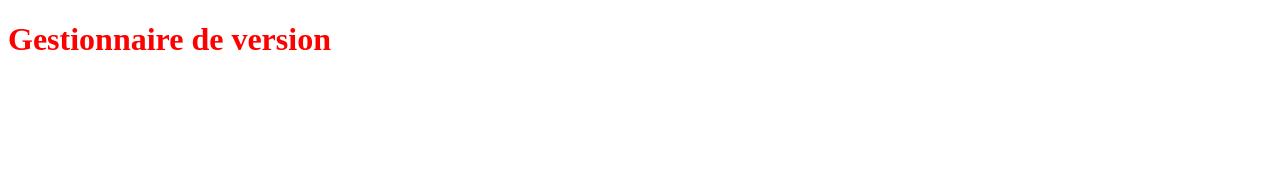
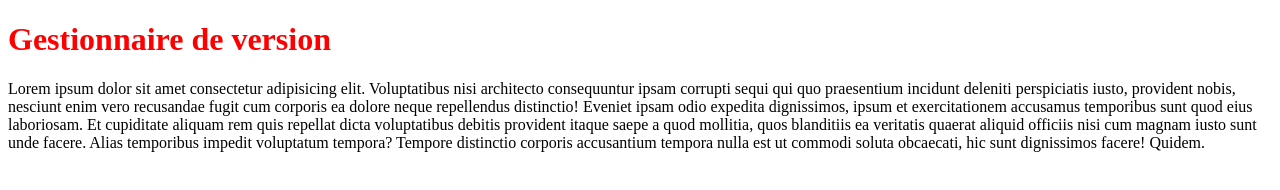
Before and after one commit to ysimard94/web1, a plain HTML site: page index.html in a window 1280 px wide. Drawn offline with Linux system fonts and the light colour scheme.

Commit message:
Ajout d'un paragraphe

```diff
--- a/index.html
+++ b/index.html
@@ -9,5 +9,6 @@
 </head>
 <body>
     <h1>Gestionnaire de version</h1>
+    <p>Lorem ipsum dolor sit amet consectetur adipisicing elit. Voluptatibus nisi architecto consequuntur ipsam corrupti sequi qui quo praesentium incidunt deleniti perspiciatis iusto, provident nobis, nesciunt enim vero recusandae fugit cum corporis ea dolore neque repellendus distinctio! Eveniet ipsam odio expedita dignissimos, ipsum et exercitationem accusamus temporibus sunt quod eius laboriosam. Et cupiditate aliquam rem quis repellat dicta voluptatibus debitis provident itaque saepe a quod mollitia, quos blanditiis ea veritatis quaerat aliquid officiis nisi cum magnam iusto sunt unde facere. Alias temporibus impedit voluptatum tempora? Tempore distinctio corporis accusantium tempora nulla est ut commodi soluta obcaecati, hic sunt dignissimos facere! Quidem.</p>
 </body>
 </html>
```
